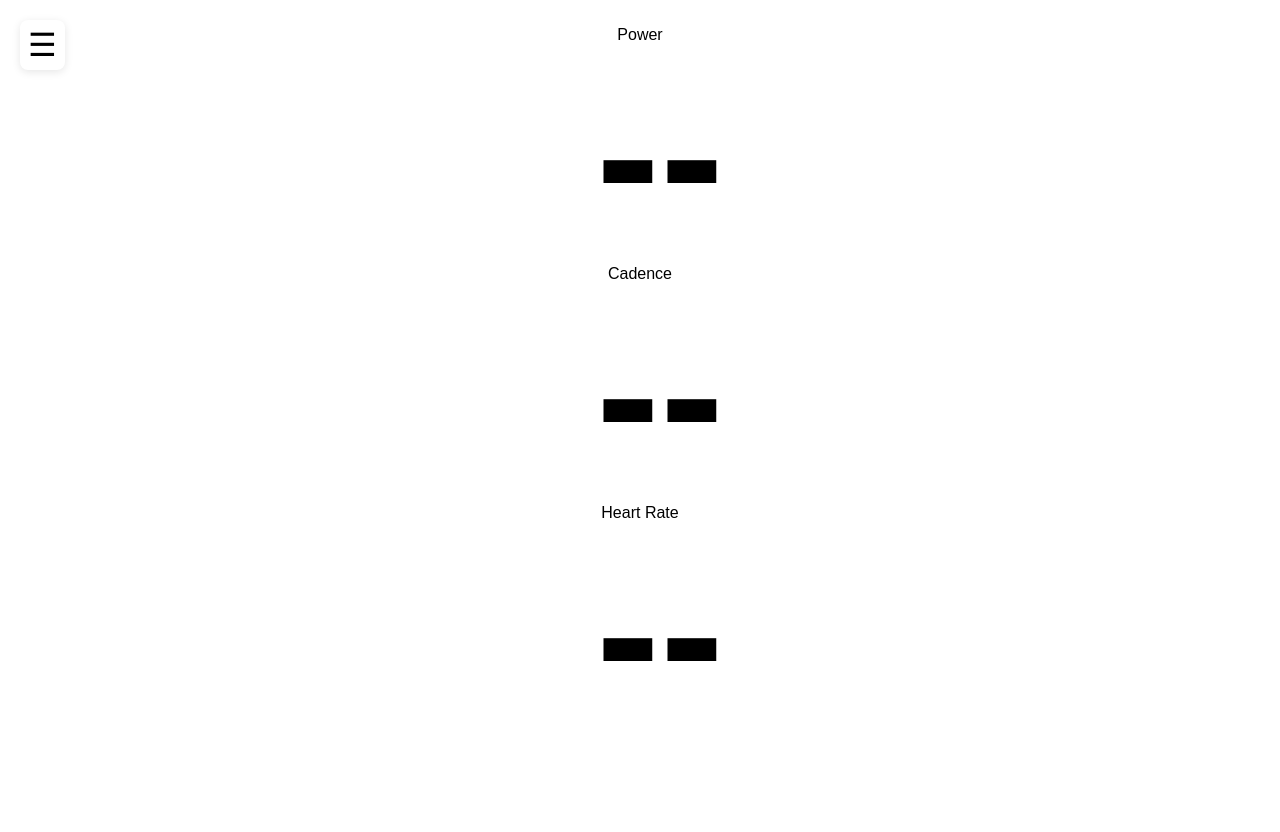
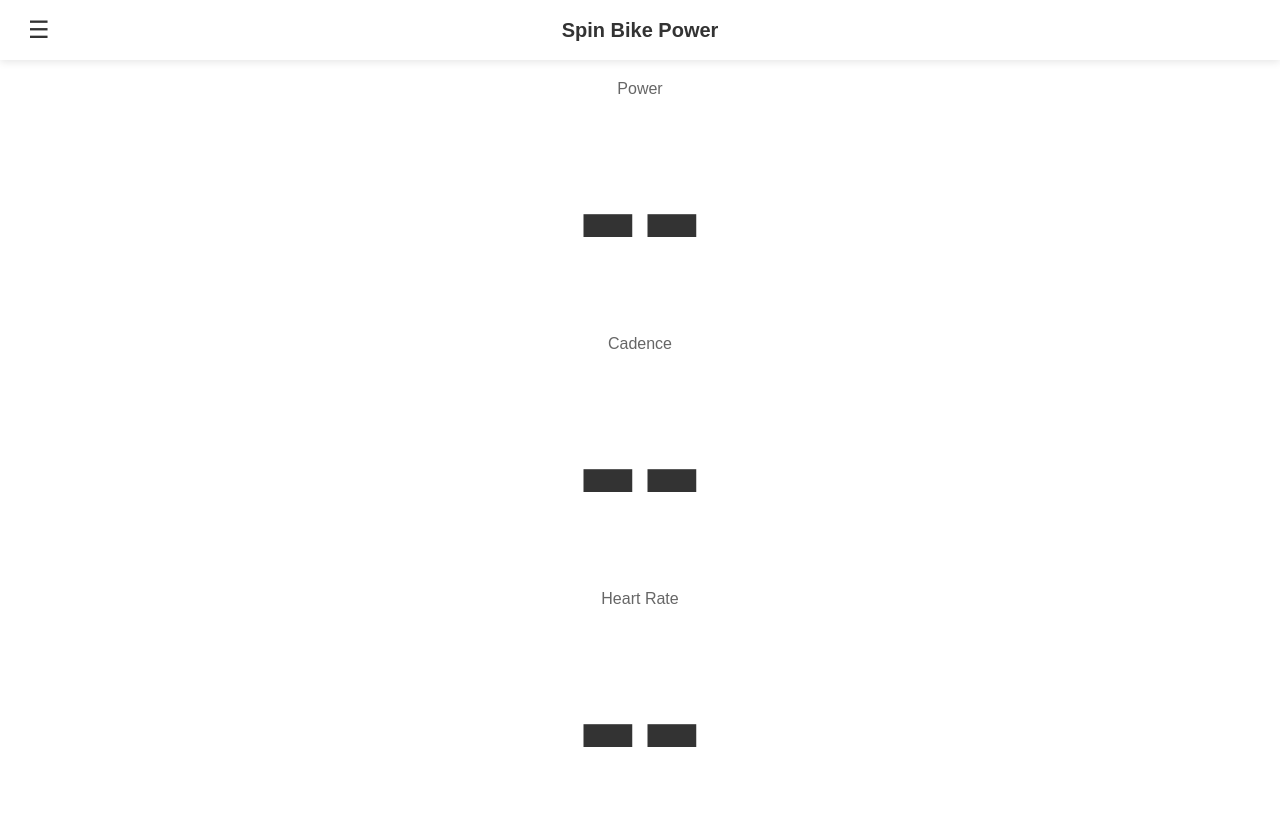
Before and after one commit to colscoding/tdd-spin-bike-power, a website built with Parcel: page index.html in a window 1280 px wide. Built offline with nearby package versions, Linux system fonts and the light colour scheme.

Commit message:
add top bar

```diff
--- a/index.html
+++ b/index.html
@@ -11,7 +11,20 @@
 </head>
 
 <body>
-    <div>
+    <header>
+        <details>
+            <summary>☰</summary>
+            <div id="controls">
+                <button id="connectPower">Connect Power</button>
+                <button id="connectCadence">Connect Cadence</button>
+                <button id="connectHeartrate">Connect Heartrate</button>
+                <button id="exportData">Export Data</button>
+            </div>
+        </details>
+        <h1>Spin Bike Power</h1>
+    </header>
+
+    <main>
         <dl id="metricsTable">
             <dt>Power</dt>
             <dd id="power"></dd>
@@ -20,16 +33,7 @@
             <dt>Heart Rate</dt>
             <dd id="heartrate"></dd>
         </dl>
-    </div>
-    <details>
-        <summary>☰</summary>
-        <div id="controls">
-            <button id="connectPower">Connect Power</button>
-            <button id="connectCadence">Connect Cadence</button>
-            <button id="connectHeartrate">Connect Heartrate</button>
-            <button id="exportData">Export Data</button>
-        </div>
-    </details>
+    </main>
 </body>
 
 </html>
--- a/main.css
+++ b/main.css
@@ -1,67 +1,124 @@
+/* Reset */
 * {
+    margin: 0;
+    padding: 0;
+    box-sizing: border-box;
     font-family: sans-serif;
 }
 
-/* Center content on page */
+/* Body layout */
 body {
+    min-height: 100vh;
     display: flex;
     flex-direction: column;
-    align-items: center;
-    justify-content: flex-start;
-    min-height: 100vh;
-    margin: 0;
-    padding: 10px;
 }
 
-/* Metric labels */
-#metricsTable dt {
-    font-size: 1em;
+/* Top bar - fixed header */
+header {
+    position: fixed;
+    top: 0;
+    left: 0;
+    right: 0;
+    height: 60px;
+    background: white;
+    box-shadow: 0 2px 8px rgba(0, 0, 0, 0.1);
+    display: flex;
+    align-items: center;
+    justify-content: center;
+    padding: 0 20px;
+    z-index: 100;
+}
+
+/* App title */
+header h1 {
+    font-size: 20px;
+    font-weight: 600;
+    color: #333;
+}
+
+/* Main content area - below header */
+main {
+    margin-top: 60px;
+    flex: 1;
+    display: flex;
+    align-items: center;
+    justify-content: center;
+    padding: 20px;
+}
+
+/* Hamburger menu in header */
+details {
+    position: absolute;
+    left: 20px;
+    background: transparent;
+}
+
+/* Hamburger icon */
+summary {
+    font-size: 24px;
+    padding: 8px;
+    cursor: pointer;
+    list-style: none;
+    user-select: none;
+    color: #333;
+}
+
+/* Remove default triangle */
+summary::-webkit-details-marker {
+    display: none;
+}
+
+/* Dropdown menu when open */
+#controls {
+    position: absolute;
+    top: 100%;
+    left: 0;
+    margin-top: 8px;
+    background: white;
+    border-radius: 8px;
+    box-shadow: 0 4px 12px rgba(0, 0, 0, 0.15);
+    padding: 8px;
+    display: flex;
+    flex-direction: column;
+    gap: 4px;
+    min-width: 180px;
+}
+
+/* Menu buttons */
+#controls button {
+    padding: 10px 16px;
+    font-size: 14px;
+    border: none;
+    border-radius: 4px;
+    background-color: #f5f5f5;
+    cursor: pointer;
+    white-space: nowrap;
+    text-align: left;
+    transition: background-color 0.2s;
+}
+
+#controls button:hover {
+    background-color: #e8e8e8;
+}
+
+/* Metrics table */
+#metricsTable {
     text-align: center;
 }
 
-/* Metric values (large numbers) */
+#metricsTable dt {
+    font-size: 1em;
+    color: #666;
+    margin-top: 16px;
+}
+
+#metricsTable dt:first-child {
+    margin-top: 0;
+}
+
 #metricsTable dd {
     font-size: 12em;
     font-weight: bold;
-    text-align: center;
+    color: #333;
+    margin-bottom: 8px;
 }
-
-/* Hamburger menu container - fixed to top left */
-details {
-    position: fixed;
-    top: 20px;
-    left: 20px;
-    background: white;
-    border-radius: 8px;
-    box-shadow: 0 2px 8px rgba(0, 0, 0, 0.1);
-}
-
-/* Hamburger icon (☰) */
-summary {
-    font-size: 32px;
-    padding: 6px 8px;
-    cursor: pointer;
-    list-style: none;
-    user-select: none;
-}
-
-/* Controls container when menu is open */
-#controls {
-    text-align: center;
-    padding: 12px;
-    border-top: 1px solid #eee;
-    display: flex;
-    flex-direction: column;
-    gap: 8px;
-}
-
-/* All buttons */
-#controls button {
-    padding: 10px 20px;
-    font-size: 14px;
-    border: 1px solid #ccc;
-    border-radius: 4px;
-    background-color: #f9f9f9;
-    cursor: pointer;
-    white-space: nowrap;
-}
```
